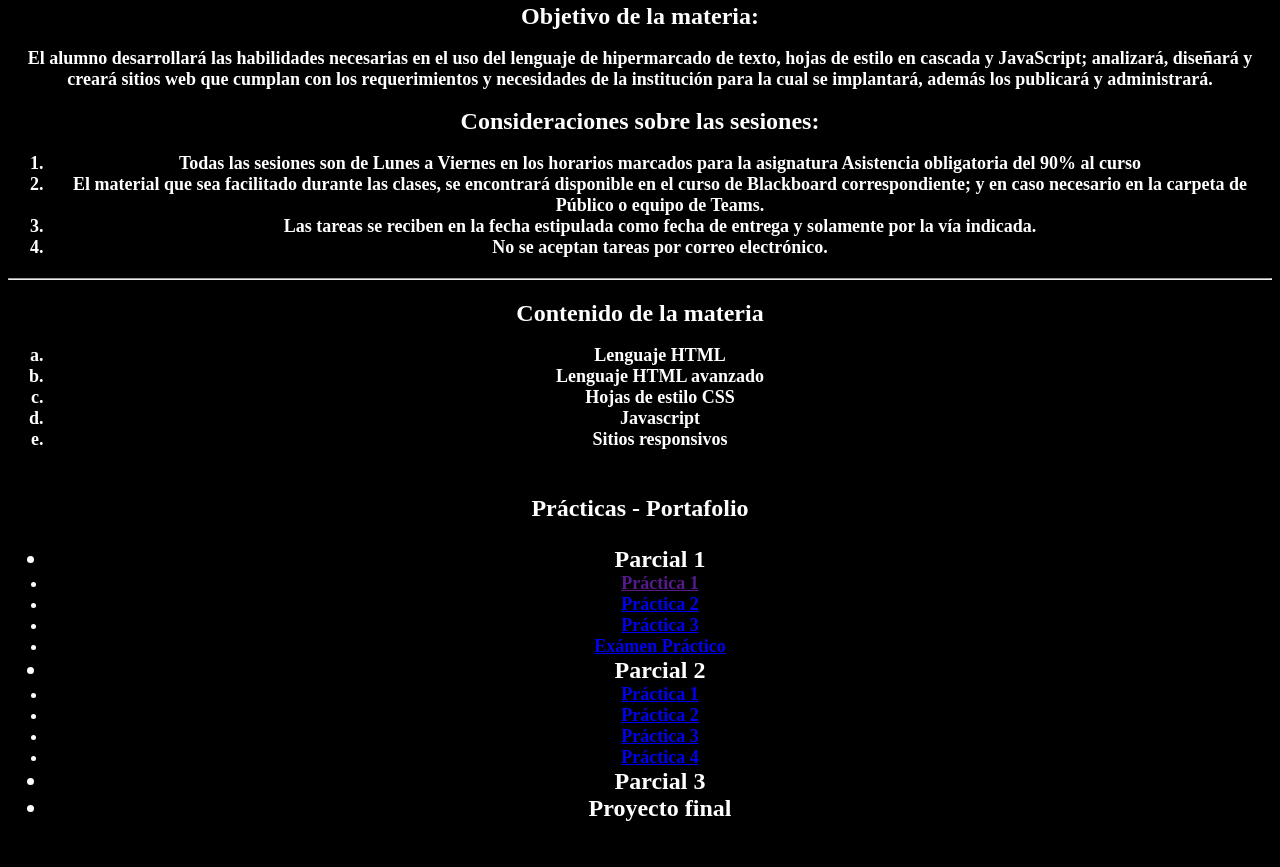
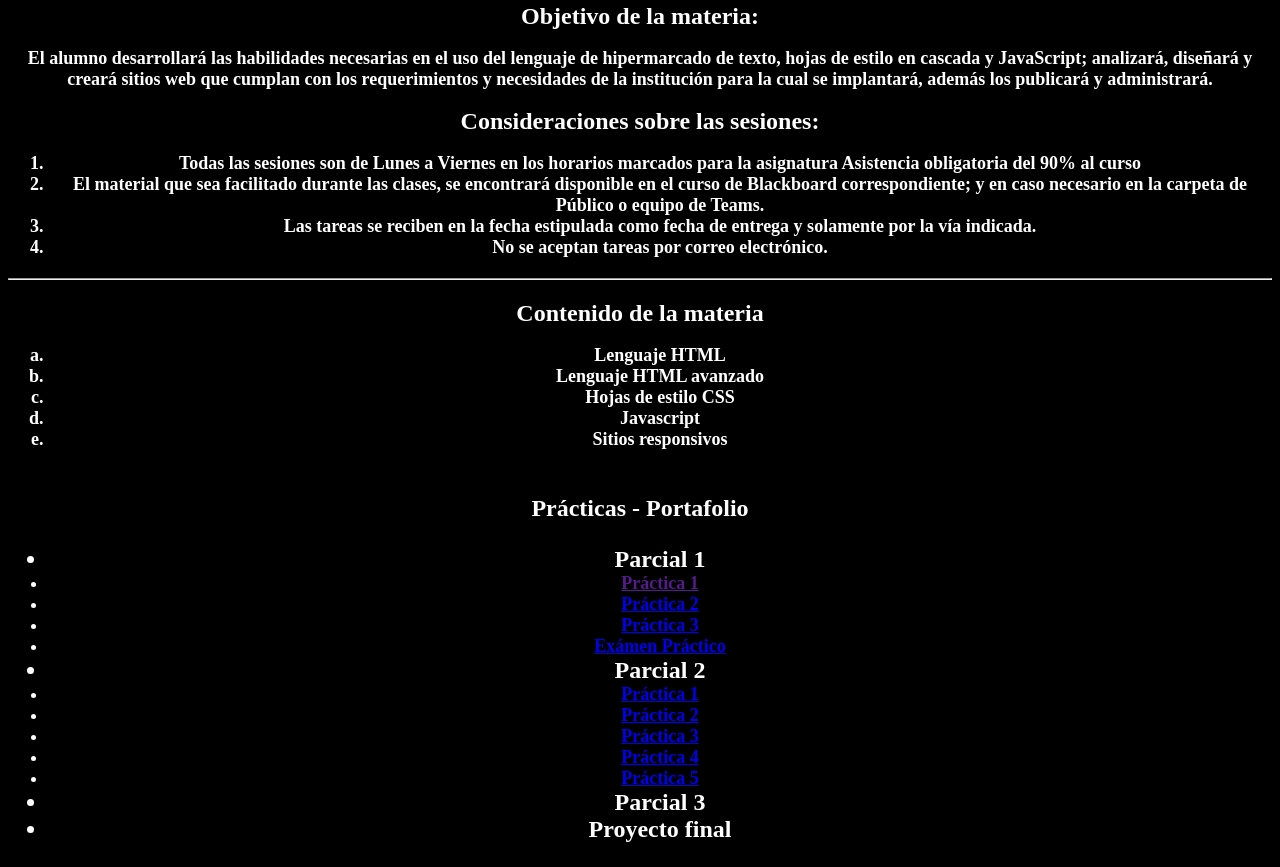
Before and after one commit to alessandromtzz/portafolioaless, a plain HTML site: page index.html in a window 1280 px wide. Shown: the part 1063-1930 px from the top of the page. Before the commit the page ends 1909 px from the top, so only its background shows below. Drawn offline with Linux system fonts and the light colour scheme.

Commit message:
Update index.html

```diff
--- a/index.html
+++ b/index.html
@@ -68,6 +68,7 @@
 		<li style="font-size:18px;"><a href="Practica Forms.html">Práctica 2</a></li>
 		<li style="font-size:18px;"><a href="Tablas.html">Práctica 3</a></li>
 		<li style="font-size:18px;"><a href="Barra Nav.html">Práctica 4</a></li>
+		<li style="font-size:18px;"><a href="Barra Nav2.html">Práctica 5</a></li>
         	<li>Parcial 3</li>
         	<li>Proyecto final</li>
     </ul>
```
